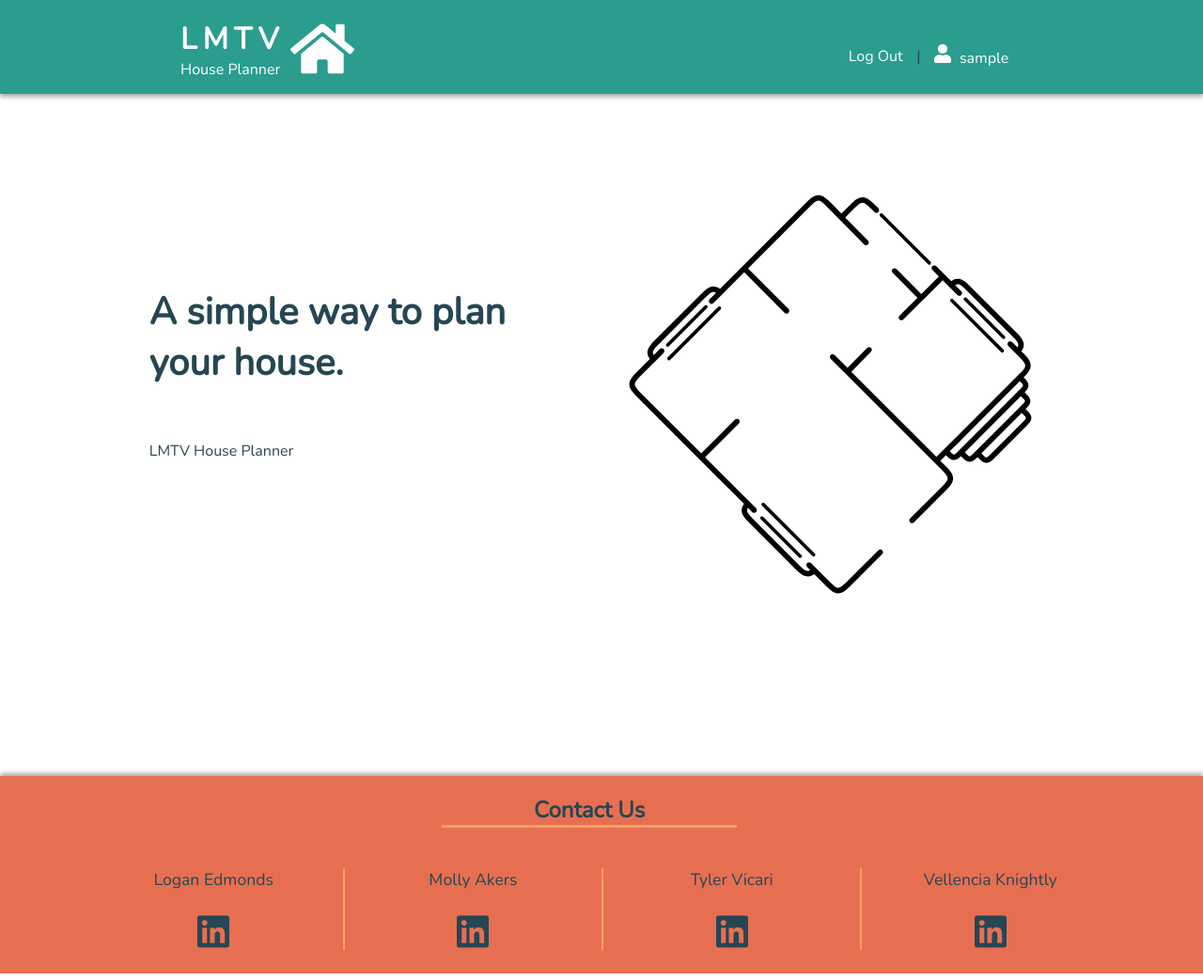
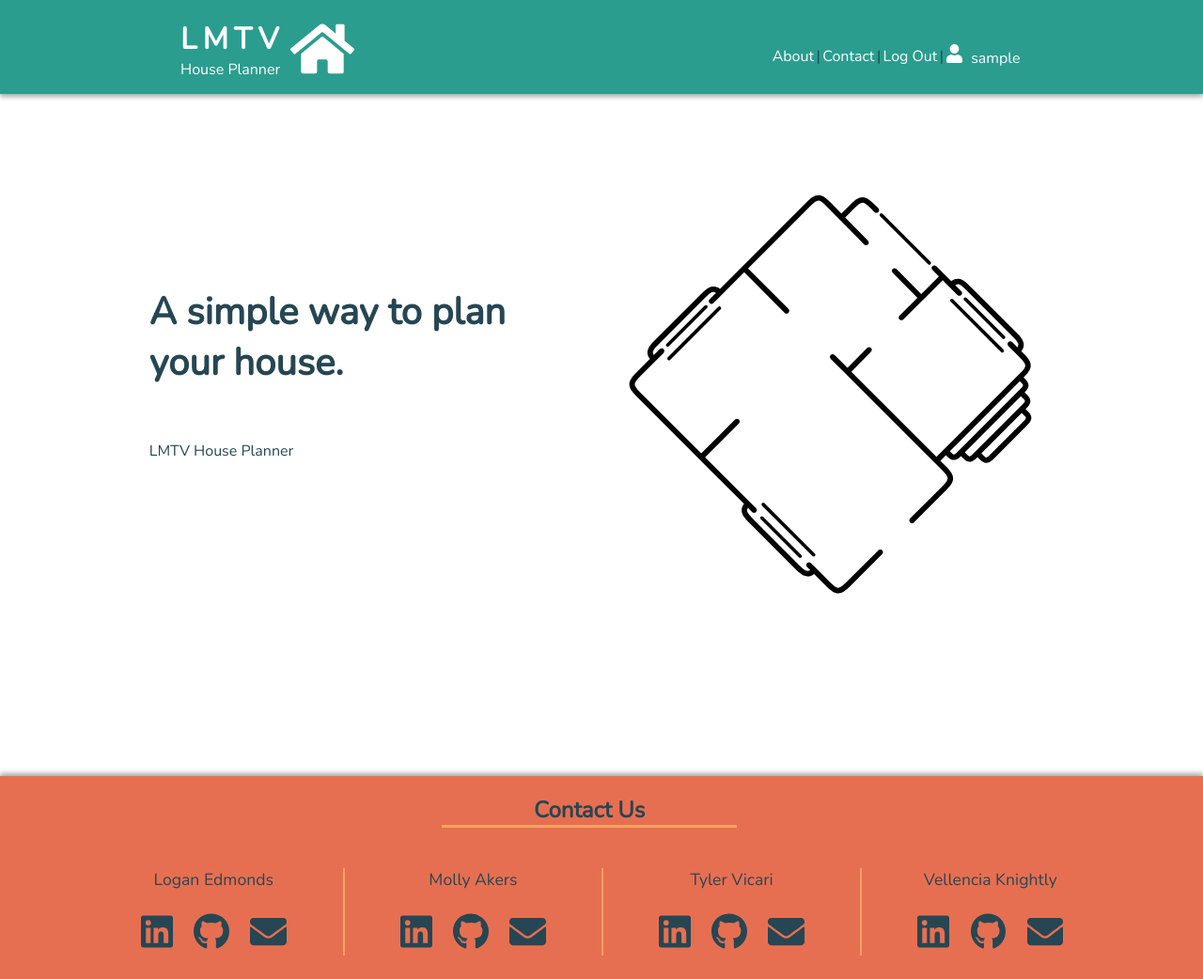
Before and after one commit to jonbiveo/house-planner, a Vue app in the folder vue/: page / in a window 1280 px wide. Shown: the whole page at 94% size. Built offline with nearby package versions, Linux system fonts and the light colour scheme; sample sign-in values are in the browser's storage.

Commit message:
contact/header updates

```diff
--- a/vue/src/App.vue
+++ b/vue/src/App.vue
@@ -21,6 +21,10 @@ body, select, input{
 
 }
 
+body{
+  overflow-x:hidden;
+}
+
 a{
   text-decoration: none;
 }
--- a/vue/src/components/HeaderNav.vue
+++ b/vue/src/components/HeaderNav.vue
@@ -17,15 +17,11 @@
       </div>
     </router-link>
     <div class="nav-logged-out" v-if="$store.state.token === ''">
-      <router-link to="#" v-scroll-to="'#about'" class="about"
+      <router-link :to="{name:'about'}"
         >About</router-link
       >
       |
-      <router-link
-        to="#"
-        v-scroll-to="'#contact'"
-        class="contact"
-
+      <router-link to="#" v-scroll-to="'#contact'" class="contact"
         >Contact</router-link
       >
       | <router-link :to="{ name: 'login' }">Log In</router-link> |
@@ -33,7 +29,12 @@
         >Register</router-link
       >
     </div>
-     <div class="nav-logged-in" v-if="$store.state.token !== ''">
+    <div class="nav-logged-in" v-if="$store.state.token !== ''"><router-link :to="{name:'about'}">About</router-link
+      >
+      |
+      <router-link :to="{name:'contact'}">Contact</router-link
+      >
+      |
       <router-link class="btn register" :to="{ name: 'logout' }"
         >Log Out</router-link
       >
@@ -62,16 +63,14 @@
     },
   },
   methods: {
-    pushToHome(){
+    pushToHome() {
       this.$router.push("/");
-    }
     },
-
+  },
 };
 </script>
 
  <style scoped>
-
 .banner {
   display: flex;
   align-items: center;
@@ -119,8 +118,8 @@
   display: flex;
   justify-content: space-evenly;
   align-items: center;
-   min-width: 70px;
-   max-width: 200px;
+  min-width: 250px;
+  max-width: 375px;
 }
 
 .user-icon {
--- a/vue/src/components/PlanList.vue
+++ b/vue/src/components/PlanList.vue
@@ -15,7 +15,9 @@
           v-bind:key="plan.planId"
           v-on:click="viewPlanDetails(plan.planId)"
         >
-          <div class="plan-image"><img id="image">plan icon</div>
+          <div class="plan-image">
+            <img id="image" :src="require('../assets/'+plan.houseType+'.svg')" />
+          </div>
           <p class="list-plan-name">{{ plan.planName }}</p>
         </div>
       </div>
@@ -32,32 +34,40 @@ export default {
       userId: JSON.stringify(JSON.parse(localStorage.getItem("user")).id),
       planName: "",
       plans: [],
-      houseType:"",
-      img:"",
+      icons: [
+        { type: "single", iconImg: "../assets/home-solid.svg" },
+        { type: "townhouse", iconImg: "../assets/noun_townhouse_3821366.svg" },
+      ],
     };
   },
   created() {
     planService.getPlans(this.$route.params.id).then((response) => {
-      this.planName = response.data.planName;
-      this.houseType = response.data.houseType;
+      this.plans.planName = response.data.planName;
+      this.plans.houseType = response.data.houseType;
       this.plans = response.data;
       console.log(JSON.stringify(JSON.parse(localStorage.getItem("user"))));
 
-      console.log(this.houseType)
-
-      this.getIconImage();
+      console.log(this.plans.houseType);
     });
   },
-  methods: {
-    viewPlanDetails(plandId) {
-      this.$router.push(`plans/${plandId}`);
+  computed: {
+    // getImage(type) {
+    //   let img=''
+    //   for (let i = 0; i < this.icons.length; i++) {
+    //     if (this.icons.type == type) {
+    //       console.log(this.icons.type);
+    //       console.log(type);
+    //       console.log(this.icons.iconImg);
+    //       img= this.icons.iconImg;
+    //     }
+    //   }
+    //   return img
+    //},
+    methods: {
+      viewPlanDetails(plandId) {
+        this.$router.push(`plans/${plandId}`);
+      },
     },
-    getIconImage(){
-        switch(this.plans.houseType){
-          case "single":
-            document.getElementById('image').src = "../assets/home-solid.svg";
-        }
-    }
   },
 };
 </script>
@@ -165,5 +175,4 @@ a {
   border-radius: 3px;
   background-color: #2a9d8f;
 }
-
 </style>
--- a/vue/src/components/TheContact.vue
+++ b/vue/src/components/TheContact.vue
@@ -5,21 +5,18 @@
       <div class="creator" v-for="creator in creators" v-bind:key="creator.id">
         <span>{{ creator.name }}</span
         ><br />
-         <img class="con-img" src="../assets/linkedin-brands.svg" />
+        <div class="con-links">
+          <a id="linkedin" :href="creator.linked" target="_blank"
+            ><img class="con-img" src="../assets/linkedin-brands.svg"
+          /></a>
+          <a id="github" :href="creator.git" target="_blank"
+            ><img class="con-img" src="../assets/github-brands.svg"
+          /></a>
+          <a id="email" :href="'mailto:' + creator.email" target="_blank"
+            ><img class="con-img" src="../assets/envelope-solid.svg"
+          /></a>
+        </div>
       </div>
-      <!-- <div class="creator">
-        <span>Logan Edmonds</span><br><img class="con-img" src="../assets/linkedin-brands.svg" />
-      </div>
-      <div class="creator">
-        <span>Molly Akers</span><br><img class="con-img" src="../assets/linkedin-brands.svg" />
-      </div>
-      <div class="creator">
-        <span>Tyler Vicari</span><br><img class="con-img" src="../assets/linkedin-brands.svg" />
-      </div>
-      <div class="creator">
-        <span>Vellencia Knightly</span
-        ><br><img class="con-img" src="../assets/linkedin-brands.svg" />
-      </div> -->
     </div>
   </div>
 </template>
@@ -29,12 +26,36 @@ export default {
   data() {
     return {
       creators: [
-        { name: "Logan Edmonds", linked: "" },
-        { name: "Molly Akers", linked: "" },
-        { name: "Tyler Vicari", linked: "" },
-        { name: "Vellencia Knightly", linked: "" },
+        {
+          name: "Logan Edmonds",
+          linked: "https://www.linkedin.com/in/logantedmonds/",
+          git: "https://github.com/jonbiveo",
+          email: "LoganTEdmonds@gmail.com",
+        },
+        {
+          name: "Molly Akers",
+          linked: "www.linkedin.com/in/mollyakers",
+          git: "https://github.com/akersm",
+          email: "mollyakers@gmail.com",
+        },
+        {
+          name: "Tyler Vicari",
+          linked: "https://www.linkedin.com/in/tyler-vicari/",
+          git: "https://github.com/tjordanv",
+          email: "tylervicari@gmail.com",
+        },
+        {
+          name: "Vellencia Knightly",
+          linked: "https://www.linkedin.com/in/vknightly/",
+          git: "https://github.com/VenBenvolio",
+          email: "vellencia.knightly@gmail.com",
+        },
       ],
     };
+  },
+  computed: {
+  },
+  methods: {
   },
 };
 </script>
@@ -46,17 +67,18 @@ export default {
   min-width: 750px;
   box-shadow: 0 -3px 5px darkgrey;
 }
-h2{display: flex;
+h2 {
+  display: flex;
   justify-content: center;
   padding: 20px 0 10px 0;
-  color:  #264653;
-  width: 98vw
+  color: #264653;
+  width: 98vw;
 }
 
-h2>span{
+h2 > span {
   width: 25%;
   text-align: center;
-  border-bottom: 3px solid #F4A261;
+  border-bottom: 3px solid #f4a261;
 }
 
 .creators {
@@ -71,14 +93,20 @@ h2>span{
   align-items: center;
   font-size: 1.1em;
   min-width: 150px;
-  border-left: 2px solid #F4A261;
+  border-left: 2px solid #f4a261;
 }
 
-.creator:nth-child(1){
+.creator:nth-child(1) {
   border-left: 0px;
 }
 
 .con-img {
   height: 2.2em;
 }
+
+.con-links {
+  display: flex;
+  width: 200px;
+  justify-content: space-evenly;
+}
 </style>
```
Also changed, not shown: vue/src/assets/building-solid.svg (deleted), vue/src/assets/noun_townhouse_3821366.svg (deleted). Lines whose indentation alone changed are shown as unchanged.
